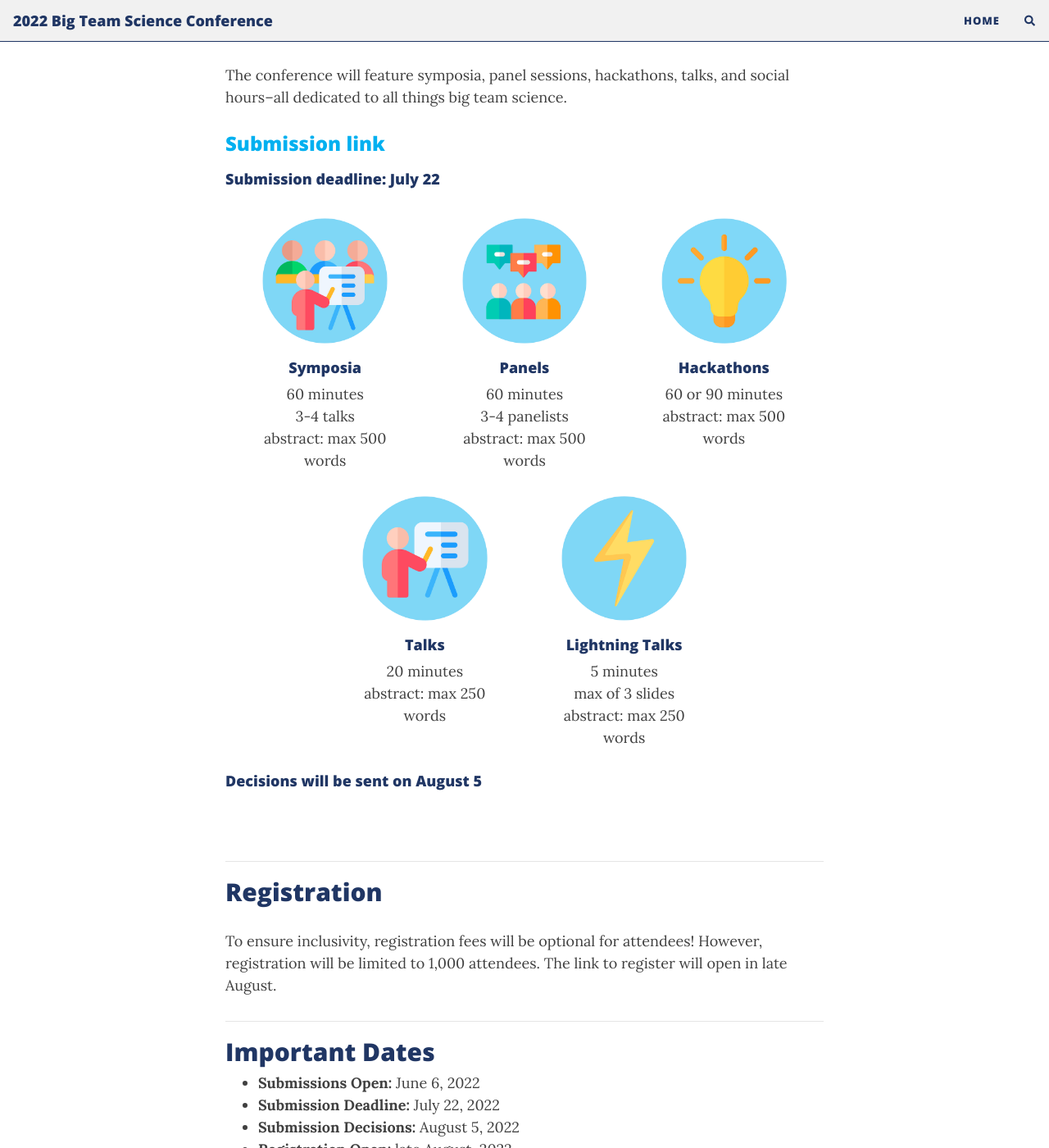
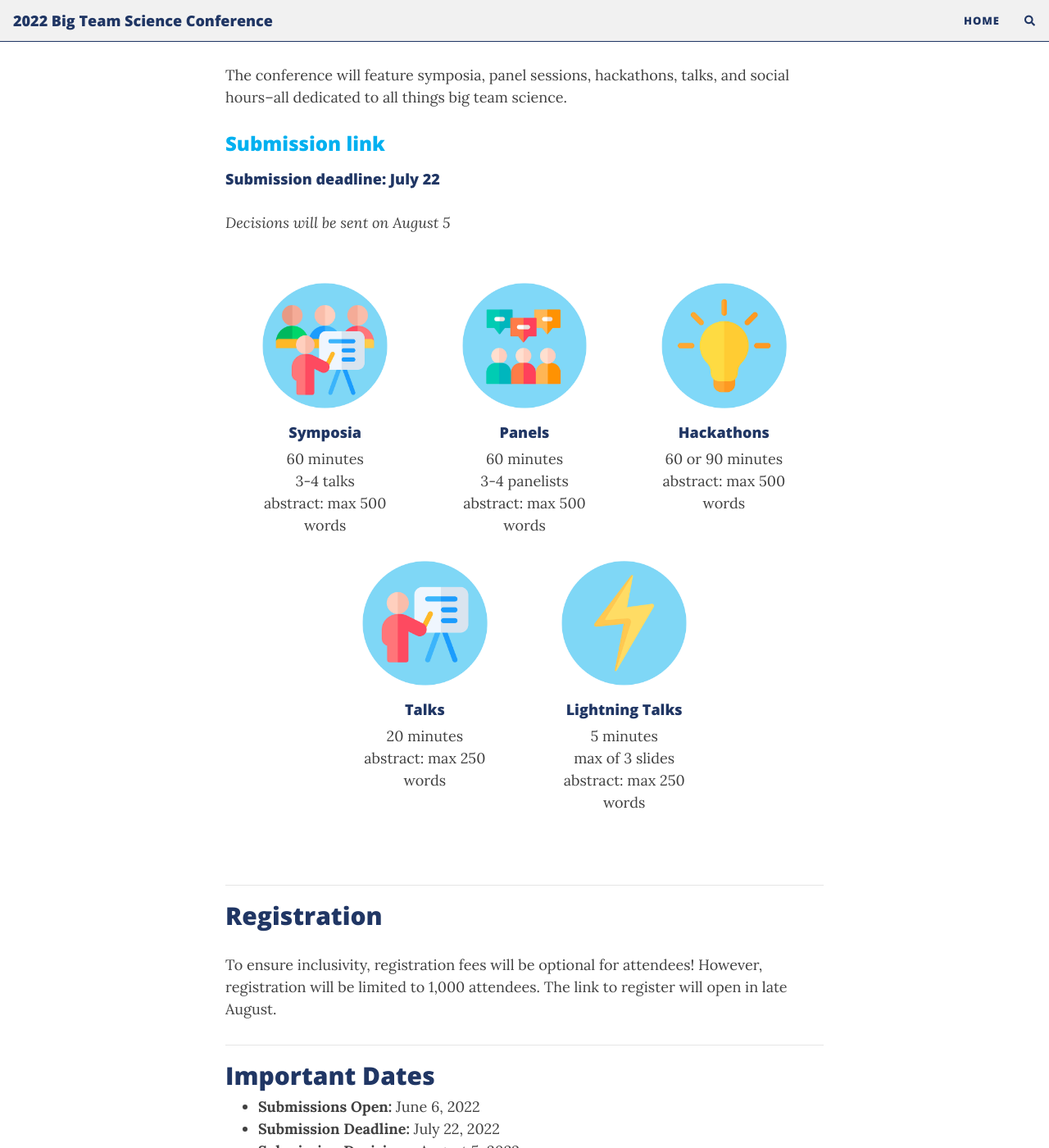
Before and after one commit to bigteamscienceconference/bigteamscienceconference.github.io, a Jekyll site: the page built from index.md, in a window 1280 px wide and 1400 px high, scrolled down 2330 px. Shown: the whole window at 82% size. Built offline with Jekyll 4.4.1, drawn with Linux system fonts in a browser that asks for light colours; nearby versions of some CDN libraries; comment, search, counter and statistics services are not loaded; some of the changed lines change nothing that is shown.

Commit message:
formatting

```diff
--- a/index.md
+++ b/index.md
@@ -118,7 +118,7 @@ The conference will feature symposia, panel sessions, hackathons, talks, and soc
 ### <a href="https://docs.google.com/forms/d/e/1FAIpQLScIciauSbdMx7Es0Wnmp9ulOHGZtWlvaXinBm6mkLrd32WZyA/viewform?usp=sf_link" target="_blank">Submission link</a>
 
 #### Submission deadline: July 22
-
+*Decisions will be sent on August 5*
 
 <section>
   <div class="container">
@@ -176,9 +176,6 @@ The conference will feature symposia, panel sessions, hackathons, talks, and soc
     </div>
   </div>
 </section>
-
-#### Decisions will be sent on August 5
-
 <br>
 
 ***
```
